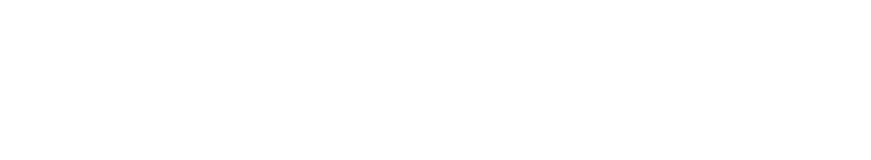
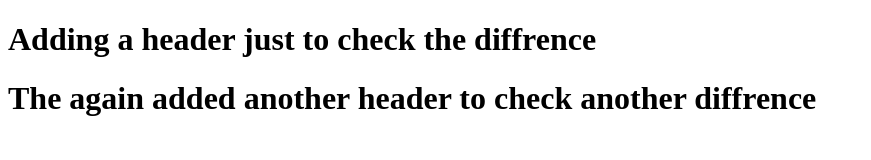
Before and after one commit to Nuik07/demo, a plain HTML site: page index.html in a window 1280 px wide. Shown: the whole page, without its empty margins (0-871 px from the left). Drawn offline with Linux system fonts and the light colour scheme.

Commit message:
added headers for diff

```diff
--- a/index.html
+++ b/index.html
@@ -7,5 +7,9 @@
 </head>
 <body>
 
+
+<h1> Adding a header just to check the diffrence  </h1>
+<h1> The again added another header to check another diffrence </h1>
+
 </body>
 </html>
```
